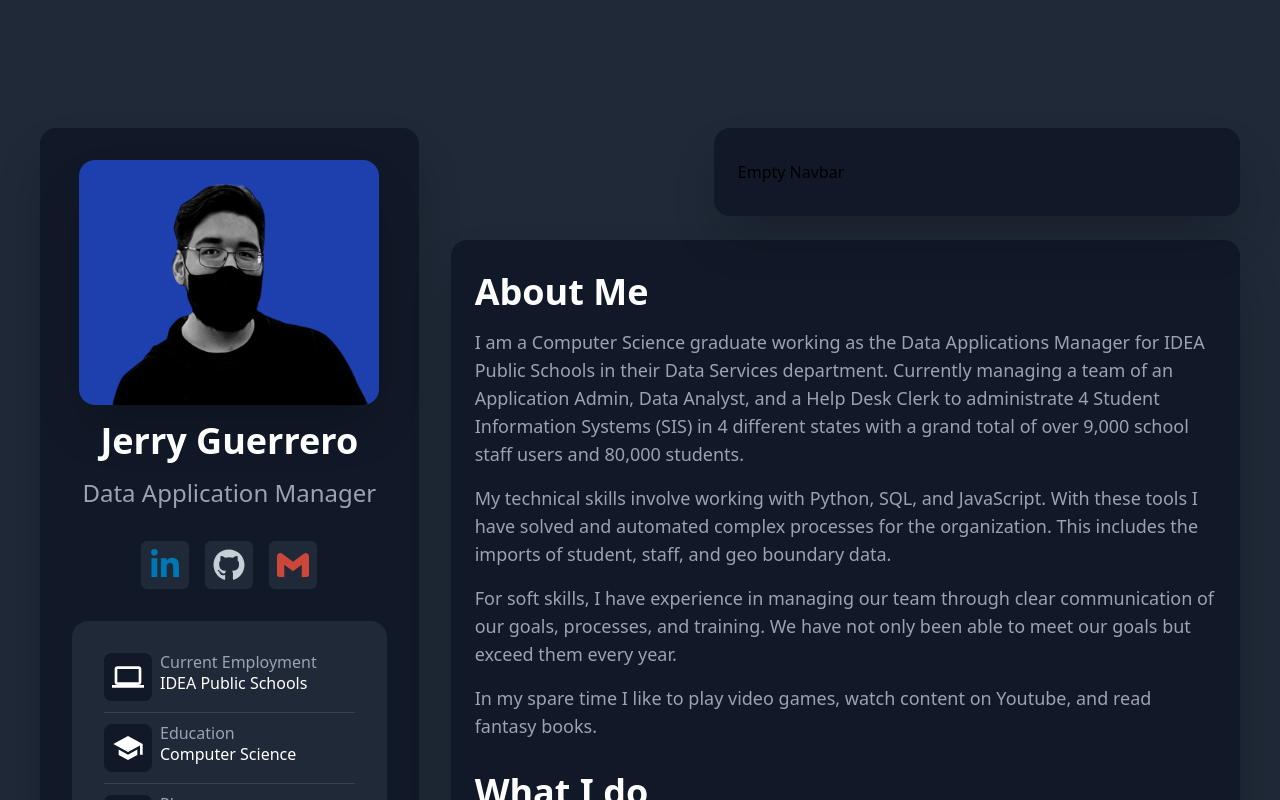
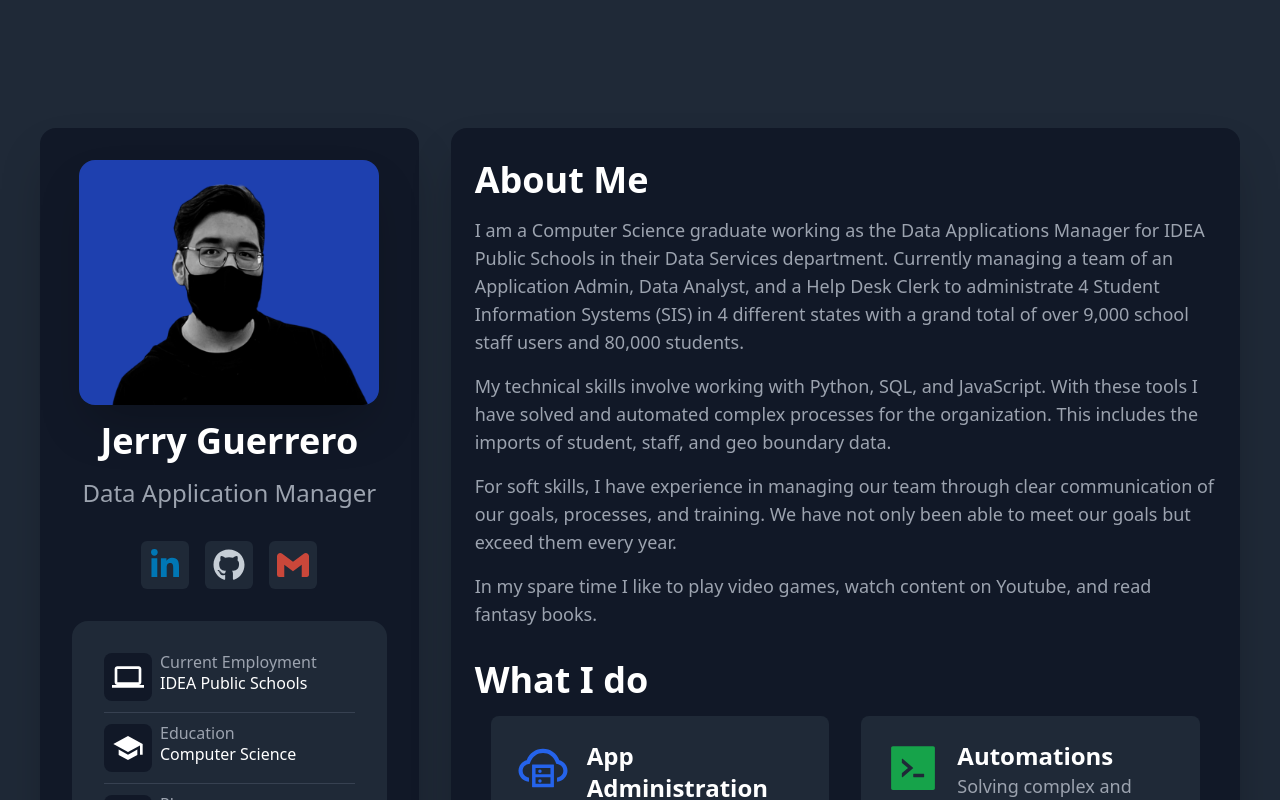
Before and after one commit to Durzo95/jerry-guerrero-portfolio, a Next.js app: page / in a window 1280 px wide. Shown: the top 800 px of the page. Built offline with nearby package versions, Linux system fonts and the light colour scheme.

Commit message:
Revert "Empty navbar"
This reverts commit c6373987e7bb44d7dacb10f008934bda0bf3f6d0.

```diff
--- a/components/Navbar.tsx
+++ /dev/null
@@ -1,11 +0,0 @@
-import React from "react";
-
-export default function Navbar() {
-  return (
-    <div className="flex justify-end">
-      <header className="h-max w-2/3 justify-end bg-gray-900 rounded-2xl shadow-2xl py-8 px-6 mb-6">
-        Empty Navbar
-      </header>
-    </div>
-  );
-}
--- a/pages/index.tsx
+++ b/pages/index.tsx
@@ -2,7 +2,6 @@ import type { NextPage } from "next";
 import Head from "next/head";
 import Profile from "../components/Profile";
 import MainBody from "../components/MainBody";
-import Navbar from "../components/Navbar";
 
 const Home: NextPage = () => {
   return (
@@ -20,7 +19,6 @@ const Home: NextPage = () => {
           </div>
           {/* Right side of the page, the content */}
           <div className="col-span-12 lg:col-span-8">
-            <Navbar />
             <MainBody />
           </div>
         </div>
```
